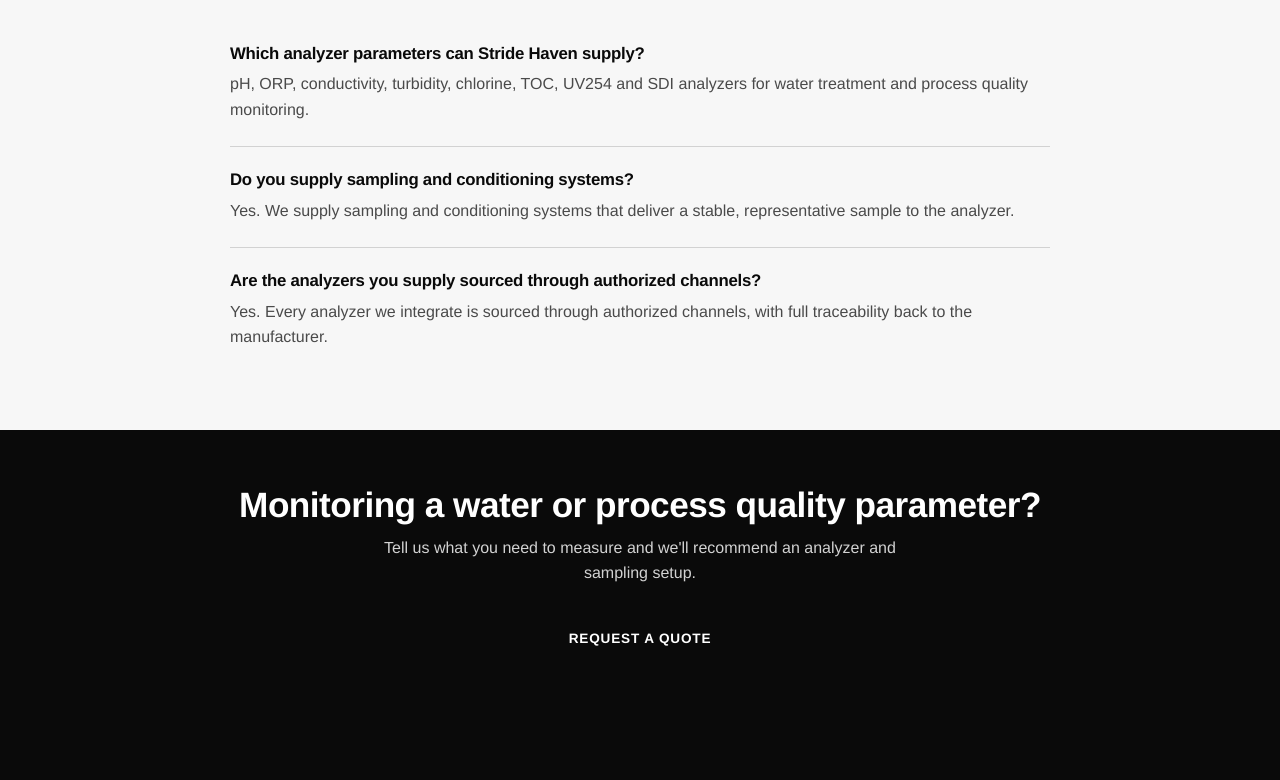
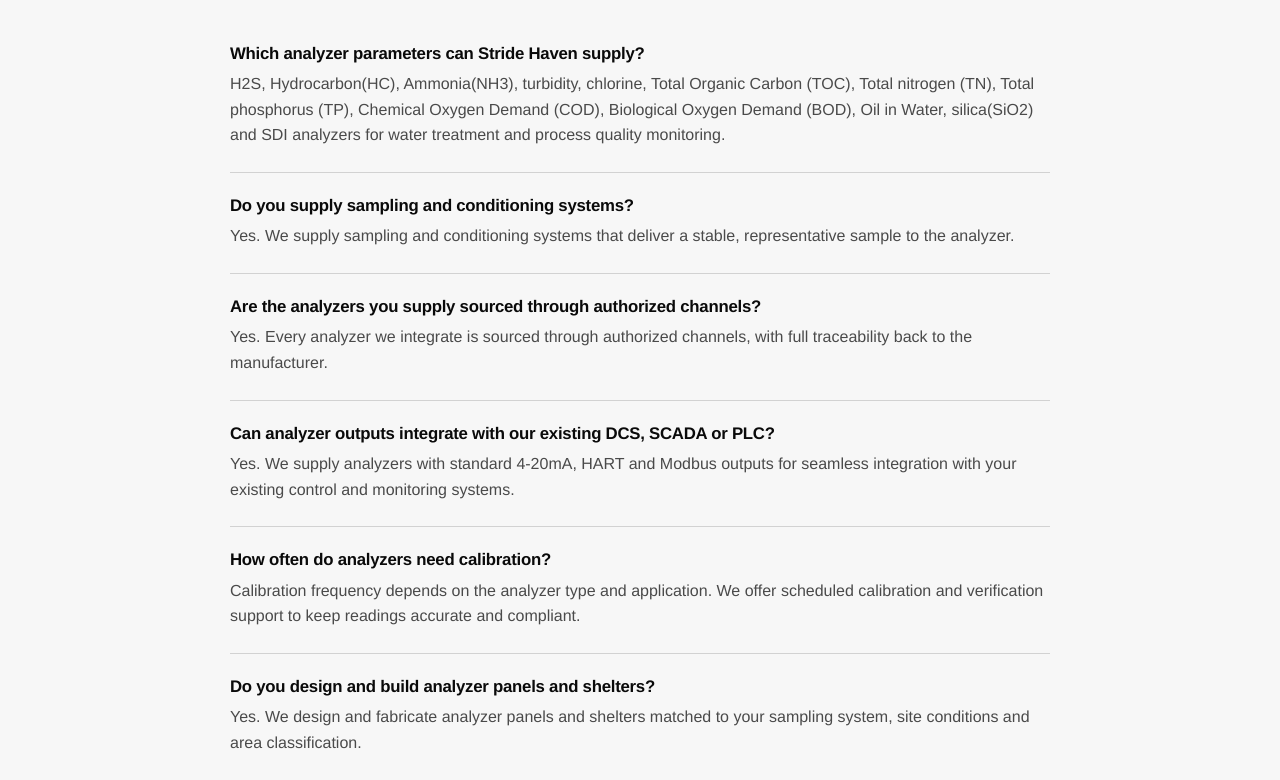
Before and after one commit to ashfaqpz/Stride_haven, a plain HTML site: page analytical-solutions.html in a window 1280 px wide. Shown: the part 2993-3773 px from the top of the page. Drawn offline with Linux system fonts and the light colour scheme.

Commit message:
modified:   analytical-solutions.html

```diff
--- a/analytical-solutions.html
+++ b/analytical-solutions.html
@@ -278,7 +278,7 @@
     <div class="faq-list">
       <div class="faq-item">
         <h3>Which analyzer parameters can Stride Haven supply?</h3>
-        <p>pH, ORP, conductivity, turbidity, chlorine, TOC, UV254 and SDI analyzers for water treatment and process quality monitoring.</p>
+        <p>H2S, Hydrocarbon(HC), Ammonia(NH3), turbidity, chlorine, Total Organic Carbon (TOC), Total nitrogen (TN), Total phosphorus (TP), Chemical Oxygen Demand (COD), Biological Oxygen Demand (BOD), Oil in Water, silica(SiO2) and SDI analyzers for water treatment and process quality monitoring.</p>
       </div>
       <div class="faq-item">
         <h3>Do you supply sampling and conditioning systems?</h3>
@@ -288,6 +288,18 @@
         <h3>Are the analyzers you supply sourced through authorized channels?</h3>
         <p>Yes. Every analyzer we integrate is sourced through authorized channels, with full traceability back to the manufacturer.</p>
       </div>
+      <div class="faq-item">
+        <h3>Can analyzer outputs integrate with our existing DCS, SCADA or PLC?</h3>
+        <p>Yes. We supply analyzers with standard 4-20mA, HART and Modbus outputs for seamless integration with your existing control and monitoring systems.</p>
+      </div>
+      <div class="faq-item">
+        <h3>How often do analyzers need calibration?</h3>
+        <p>Calibration frequency depends on the analyzer type and application. We offer scheduled calibration and verification support to keep readings accurate and compliant.</p>
+      </div>
+      <div class="faq-item">
+        <h3>Do you design and build analyzer panels and shelters?</h3>
+        <p>Yes. We design and fabricate analyzer panels and shelters matched to your sampling system, site conditions and area classification.</p>
+      </div>
     </div>
   </div>
 </section>
@@ -296,9 +308,12 @@
   "@context": "https://schema.org",
   "@type": "FAQPage",
   "mainEntity": [
-    {"@type": "Question", "name": "Which analyzer parameters can Stride Haven supply?", "acceptedAnswer": {"@type": "Answer", "text": "pH, ORP, conductivity, turbidity, chlorine, TOC, UV254 and SDI analyzers for water treatment and process quality monitoring."}},
+    {"@type": "Question", "name": "Which analyzer parameters can Stride Haven supply?", "acceptedAnswer": {"@type": "Answer", "text": "H2S, Hydrocarbon(HC), Ammonia(NH3), turbidity, chlorine, TOC, UV254 and SDI analyzers for water treatment and process quality monitoring."}},
     {"@type": "Question", "name": "Do you supply sampling and conditioning systems?", "acceptedAnswer": {"@type": "Answer", "text": "Yes. We supply sampling and conditioning systems that deliver a stable, representative sample to the analyzer."}},
-    {"@type": "Question", "name": "Are the analyzers you supply sourced through authorized channels?", "acceptedAnswer": {"@type": "Answer", "text": "Yes. Every analyzer we integrate is sourced through authorized channels, with full traceability back to the manufacturer."}}
+    {"@type": "Question", "name": "Are the analyzers you supply sourced through authorized channels?", "acceptedAnswer": {"@type": "Answer", "text": "Yes. Every analyzer we integrate is sourced through authorized channels, with full traceability back to the manufacturer."}},
+    {"@type": "Question", "name": "Can analyzer outputs integrate with our existing DCS, SCADA or PLC?", "acceptedAnswer": {"@type": "Answer", "text": "Yes. We supply analyzers with standard 4-20mA, HART and Modbus outputs for seamless integration with your existing control and monitoring systems."}},
+    {"@type": "Question", "name": "How often do analyzers need calibration?", "acceptedAnswer": {"@type": "Answer", "text": "Calibration frequency depends on the analyzer type and application. We offer scheduled calibration and verification support to keep readings accurate and compliant."}},
+    {"@type": "Question", "name": "Do you design and build analyzer panels and shelters?", "acceptedAnswer": {"@type": "Answer", "text": "Yes. We design and fabricate analyzer panels and shelters matched to your sampling system, site conditions and area classification."}}
   ]
 }
 </script>
```
